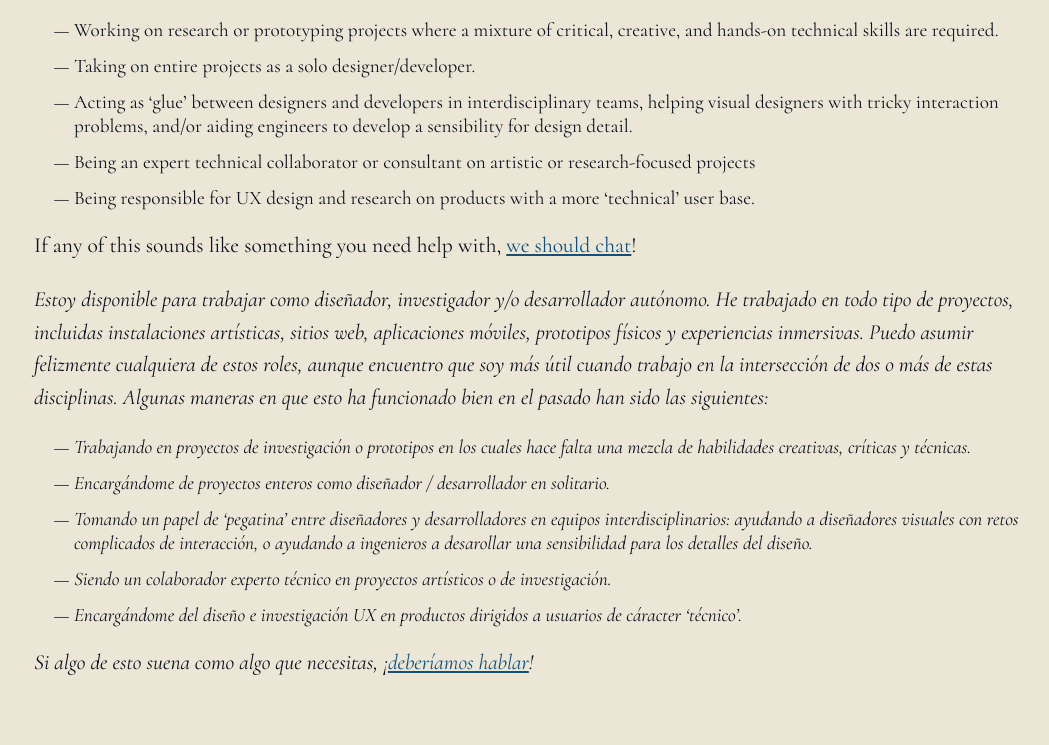
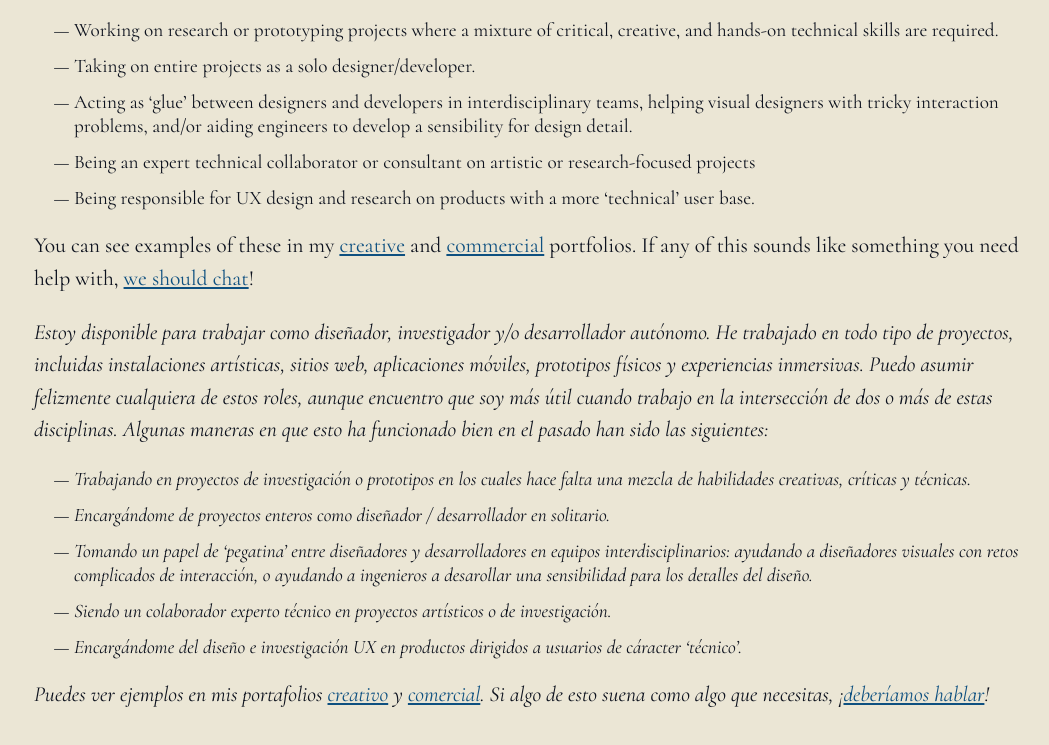
Before and after one commit to timcowlishaw/website, a plain HTML site: page build/web/index.html in a window 1280 px wide. Shown: the part 1620-2365 px from the top of the page, without its empty margins (110-1159 px from the left). Drawn offline with Linux system fonts and the light colour scheme.

Commit message:
a few extra links

```diff
--- a/build/web/index.html
+++ b/build/web/index.html
@@ -99,7 +99,10 @@ research-focused projects</li>
 <li>Being responsible for UX design and research on products with a more
 ‘technical’ user base.</li>
 </ul>
-<p>If any of this sounds like something you need help with, <a
+<p>You can see examples of these in my <a
+href="/creative.html">creative</a> and <a
+href="/commercial.html">commercial</a> portfolios. If any of this sounds
+like something you need help with, <a
 href="mailto:tim@timcowlishaw.co.uk">we should chat</a>!</p>
 <p><em>Estoy disponible para trabajar como diseñador, investigador y/o
 desarrollador autónomo. He trabajado en todo tipo de proyectos,
@@ -124,8 +127,10 @@ de investigación.</em></li>
 <li><em>Encargándome del diseño e investigación UX en productos
 dirigidos a usuarios de cáracter ‘técnico’.</em></li>
 </ul>
-<p><em>Si algo de esto suena como algo que necesitas, ¡<a
-href="mailto:%20tim@timcowlishaw.co.uk">deberíamos
+<p><em>Puedes ver ejemplos en mis portafolios <a
+href="/creative.html">creativo</a> y <a
+href="commercial.html">comercial</a>. Si algo de esto suena como algo
+que necesitas, ¡<a href="mailto:%20tim@timcowlishaw.co.uk">deberíamos
 hablar</a>!</em></p></main>
   </body>
 </html>
```
Also changed, not shown: build/web/commercial.html (+4 -1 lines), 2 other files.
